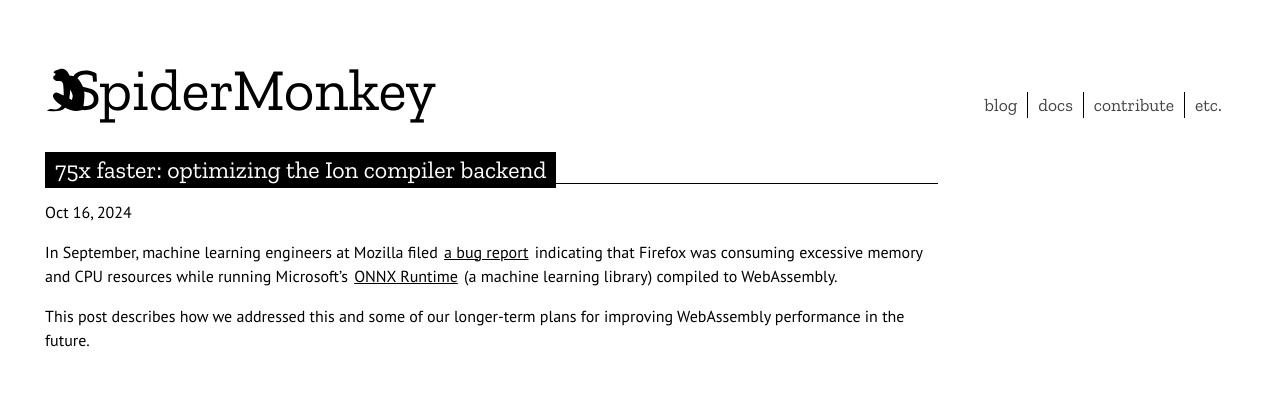
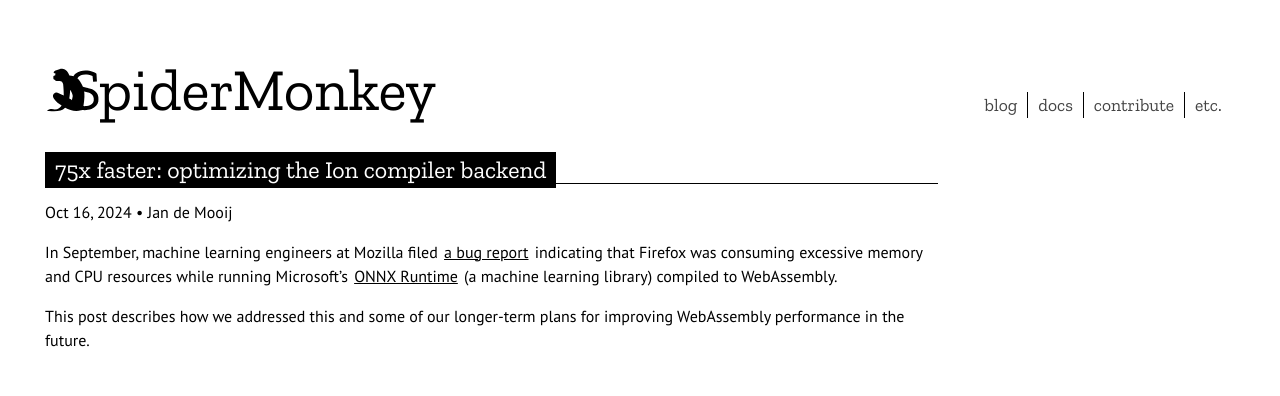
Before and after one commit to mozilla-spidermonkey/spidermonkey.dev, a Jekyll site: the page built from _posts/2024-10-16-75x-faster-optimizing-the-ion-compiler-backend.markdown, in a window 1280 px wide and 900 px high. Shown: the top 396 px of the window. Built offline with Jekyll 4.4.1, drawn with Linux system fonts in a browser that asks for light colours; nearby versions of some CDN libraries.

Commit message:
Update Authorship

```diff
--- a/_posts/2024-10-16-75x-faster-optimizing-the-ion-compiler-backend.markdown
+++ b/_posts/2024-10-16-75x-faster-optimizing-the-ion-compiler-backend.markdown
@@ -2,6 +2,7 @@
 layout: post
 title:  "75x faster: optimizing the Ion compiler backend"
 date:   2024-10-16 18:00:00 +0100
+author: Jan de Mooij
 ---
 
 In September, machine learning engineers at Mozilla filed [a bug report](https://bugzilla.mozilla.org/show_bug.cgi?id=1916442) indicating that Firefox was consuming excessive memory and CPU resources while running Microsoft's [ONNX Runtime](https://github.com/microsoft/onnxruntime) (a machine learning library) compiled to WebAssembly.
```
